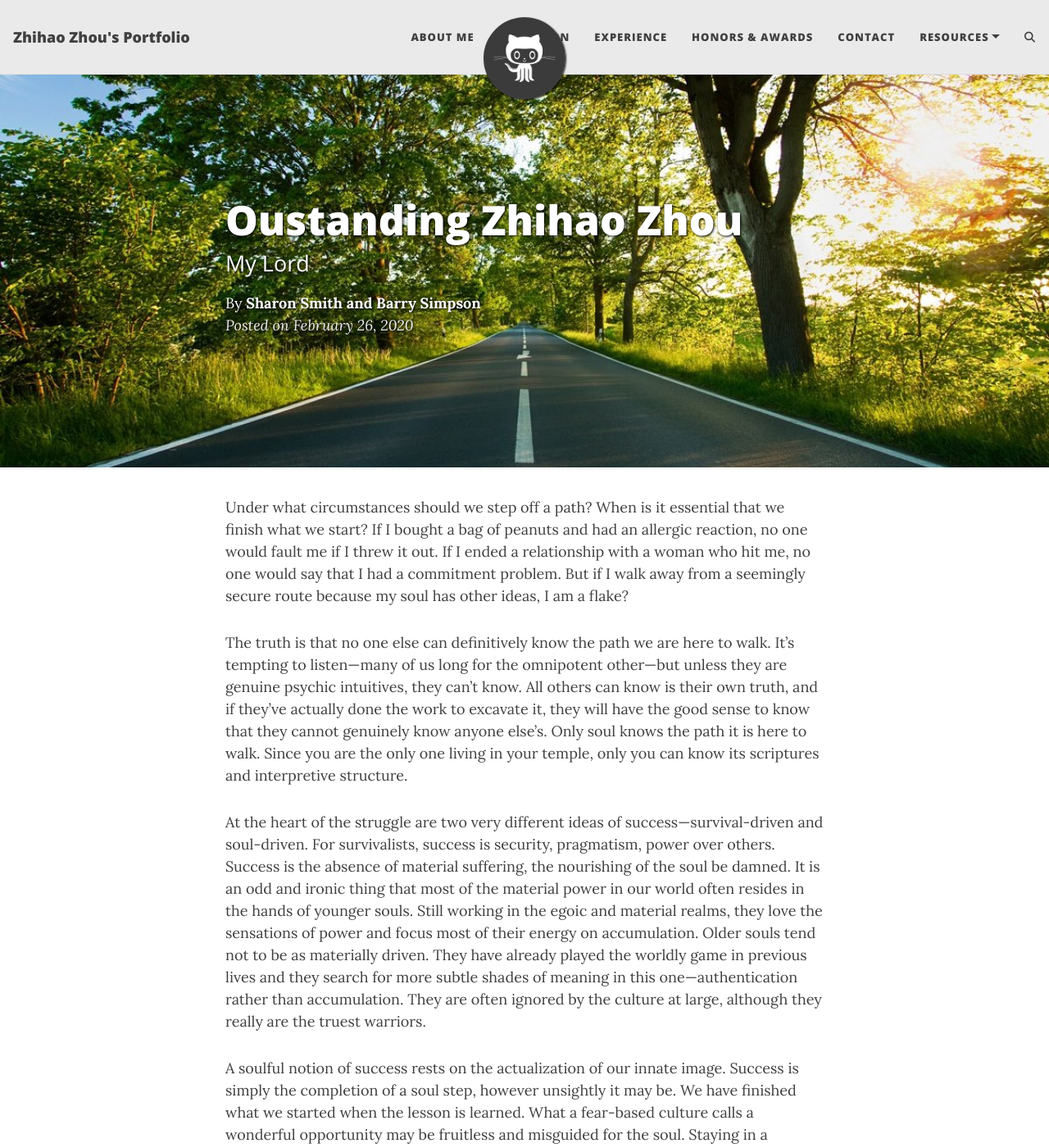
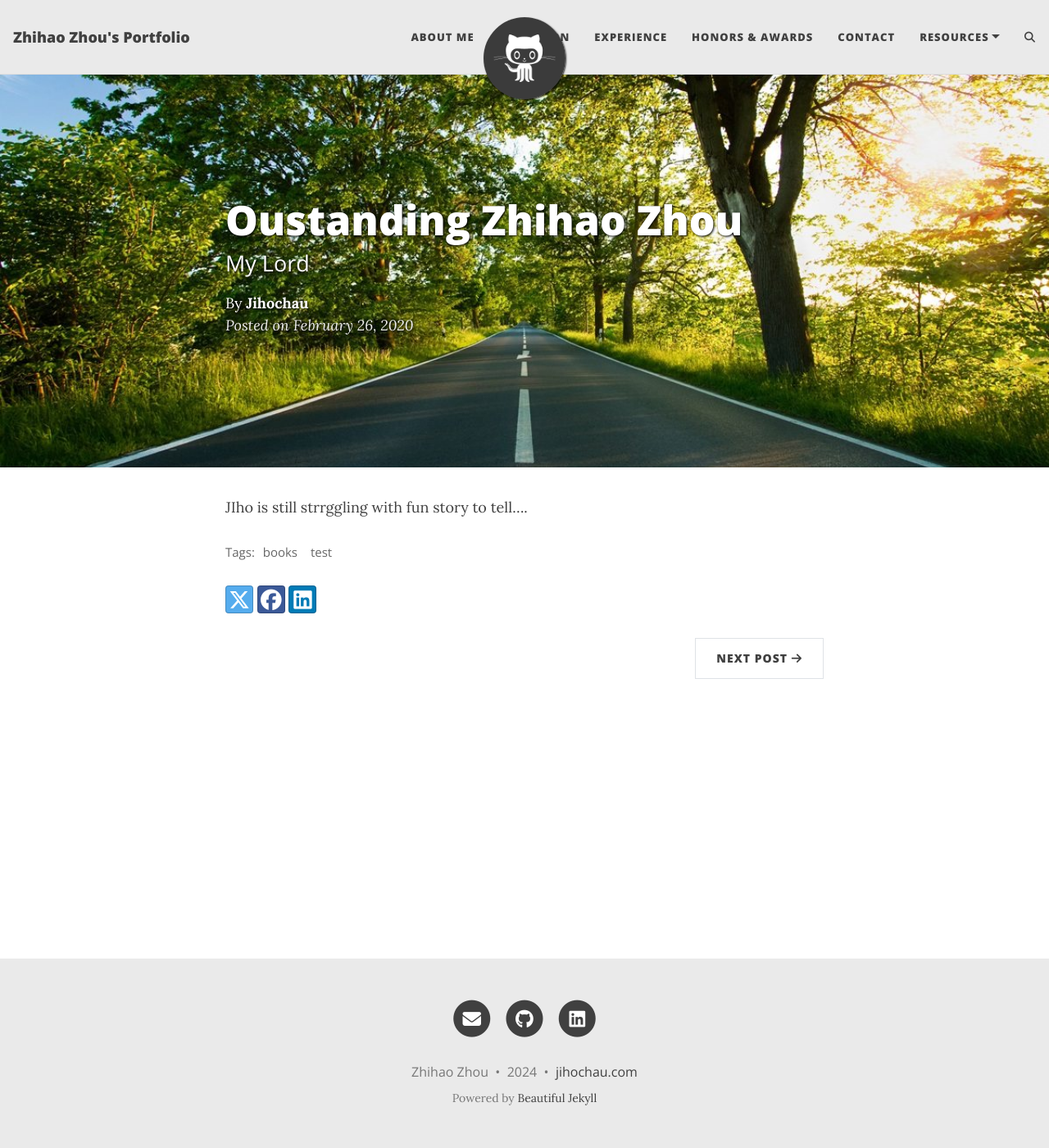
Before and after one commit to Jihochau/jihochau.github.io, a Jekyll site: the page built from _posts/2020-02-26-flake-it-till-you-make-it.md, in a window 1280 px wide and 1400 px high. Shown: the whole window at 82% size. Built offline with Jekyll 4.4.1, drawn with Linux system fonts in a browser that asks for light colours; comment, search, counter and statistics services are not loaded; some of the changed text lies outside the part shown.

```diff
--- a/_posts/2020-02-26-flake-it-till-you-make-it.md
+++ b/_posts/2020-02-26-flake-it-till-you-make-it.md
@@ -6,13 +6,7 @@ cover-img: /assets/img/path.jpg
 thumbnail-img: /assets/img/thumb.png
 share-img: /assets/img/path.jpg
 tags: [books, test]
-author: Sharon Smith and Barry Simpson
+author: Jihochau
 ---
 
-Under what circumstances should we step off a path? When is it essential that we finish what we start? If I bought a bag of peanuts and had an allergic reaction, no one would fault me if I threw it out. If I ended a relationship with a woman who hit me, no one would say that I had a commitment problem. But if I walk away from a seemingly secure route because my soul has other ideas, I am a flake?
-
-The truth is that no one else can definitively know the path we are here to walk. It’s tempting to listen—many of us long for the omnipotent other—but unless they are genuine psychic intuitives, they can’t know. All others can know is their own truth, and if they’ve actually done the work to excavate it, they will have the good sense to know that they cannot genuinely know anyone else’s. Only soul knows the path it is here to walk. Since you are the only one living in your temple, only you can know its scriptures and interpretive structure.
-
-At the heart of the struggle are two very different ideas of success—survival-driven and soul-driven. For survivalists, success is security, pragmatism, power over others. Success is the absence of material suffering, the nourishing of the soul be damned. It is an odd and ironic thing that most of the material power in our world often resides in the hands of younger souls. Still working in the egoic and material realms, they love the sensations of power and focus most of their energy on accumulation. Older souls tend not to be as materially driven. They have already played the worldly game in previous lives and they search for more subtle shades of meaning in this one—authentication rather than accumulation. They are often ignored by the culture at large, although they really are the truest warriors.
-
-A soulful notion of success rests on the actualization of our innate image. Success is simply the completion of a soul step, however unsightly it may be. We have finished what we started when the lesson is learned. What a fear-based culture calls a wonderful opportunity may be fruitless and misguided for the soul. Staying in a passionless relationship may satisfy our need for comfort, but it may stifle the soul. Becoming a famous lawyer is only worthwhile if the soul demands it. It is an essential failure if you are called to be a monastic this time around. If you need to explore and abandon ten careers in order to stretch your soul toward its innate image, then so be it. Flake it till you make it.
+JIho is still strrggling with fun story to tell....
```
Also changed, not shown: _posts/2020-02-28-sample-markdown.md (+2 -2 lines).
